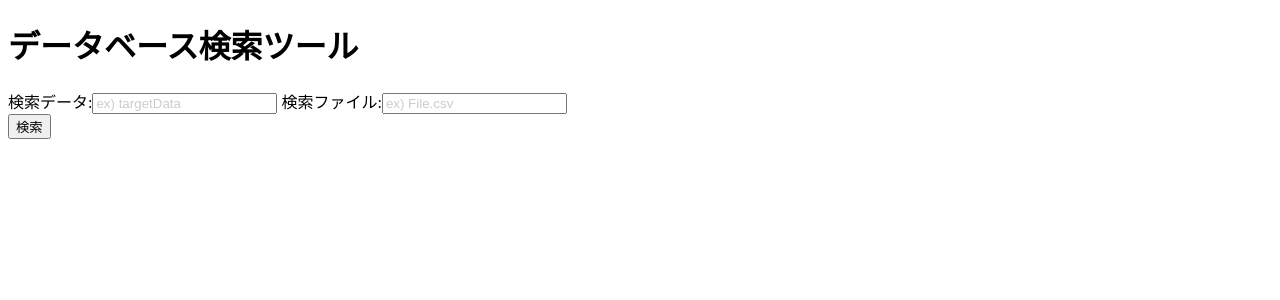
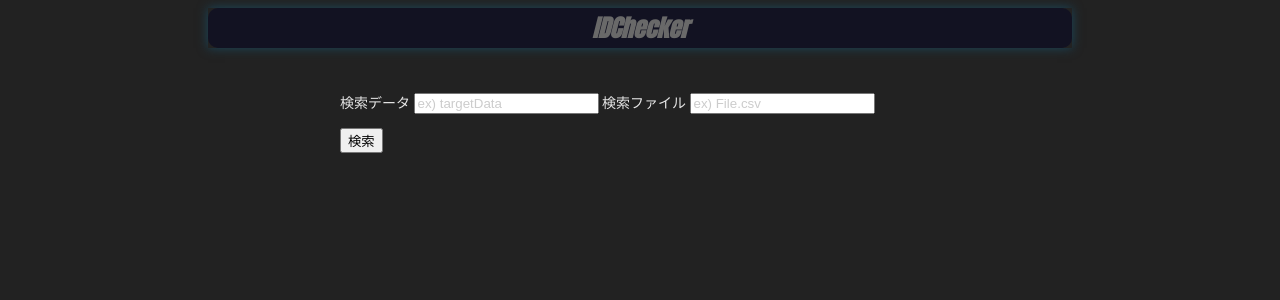
Before and after one commit to miyakeKuti/IDChecker, a PHP site: page /IDChecker.html in a window 1280 px wide. Shown: the top 300 px of the page. Run offline with PHP 8.4, Linux system fonts and the light colour scheme; some libraries are stand-ins or nearby versions.

Commit message:
cssでスタイルを整えた

```diff
--- a/CSS/Test.css
+++ b/CSS/Test.css
@@ -1,4 +1,50 @@
+@charset "UTF-8";
+@import url('https://fonts.googleapis.com/css?family=Anton|Noto+Serif+JP');
+
+/*ページ全体の設定*/
+body
+{
+    background-color: rgb(34, 34, 34);
+    color: rgb(230, 230, 230);
+}
+
+header
+{
+    background-color: rgb(18, 18, 34);
+    padding: 2px;
+    color: dimgray;
+    border-radius: 10px;
+}
+
+.container
+{
+    margin: 0 200px;
+    min-width: 200px;
+    box-shadow: 0 0 10px #1a475c;
+}
+
+h1
+{
+    margin: 0;
+    font-size: 24px;
+    font-style: oblique;
+    font-family: 'Anton', sans-serif;/*Webフォントを使用*/
+    text-align: center;
+}
+
 p
 {
     font-size: 14px;
 }
+
+/*debug用body全体を囲っている*/
+.Debug
+{
+    /* background-color: rgb(204, 43, 43); */
+    width: 600px;
+    /* border: 1px double #1a475c; */
+
+    margin: auto auto;
+    padding: 30px;
+    /*padding-top: 2px;*/
+}
--- a/IDChecker.html
+++ b/IDChecker.html
@@ -1,25 +1,38 @@
 <!DOCTYPE html>
 <html lang="ja">
+
 <head>
 
-        <meta charset ="UTF-8">
+    <meta charset="UTF-8">
     <title>IDChecker</title>
     <!-- javaScriptのファイル読み込み -->
-        <script src="http://code.jquery.com/jquery-1.6.2.min.js"></script>    <!-- jQueryの読み込み -->
+    <script src="http://code.jquery.com/jquery-1.6.2.min.js"></script> <!-- jQueryの読み込み -->
     <script src="JavaScript\CSVSearch.js"></script>
     <script src="JavaScript\FormAppearance.js"></script>
     <!-- cssファイルの読み込み -->
     <link rel="stylesheet" href="CSS/Test.css">
 
 </head>
+
+<div class="container">
+    <header>
+        <h1>IDChecker</h1>
+    </header>
+
+</div>
+
 <body>
-
-        <h1>データベース検索ツール</h1>
+    <div class="Debug">
 
         <form>
             <div>
-                検索データ:<input type="text" id="ID_tData" value="ex) targetData">
-                検索ファイル:<input type="text" id="ID_tFile" value="ex) File.csv"><br/>
+                <p>
+                    <label for="ID_tData">検索データ</label>
+                    <input type="text" id="ID_tData" value="ex) targetData">
+
+                    <label for="ID_tFile">検索ファイル</label>
+                    <input type="text" id="ID_tFile" value="ex) File.csv">
+                </p>
             </div>
 
         </form>
@@ -38,4 +51,5 @@
 
         </form>
 
+    </div>
 </body>
```
Lines whose indentation alone changed are shown as unchanged.
